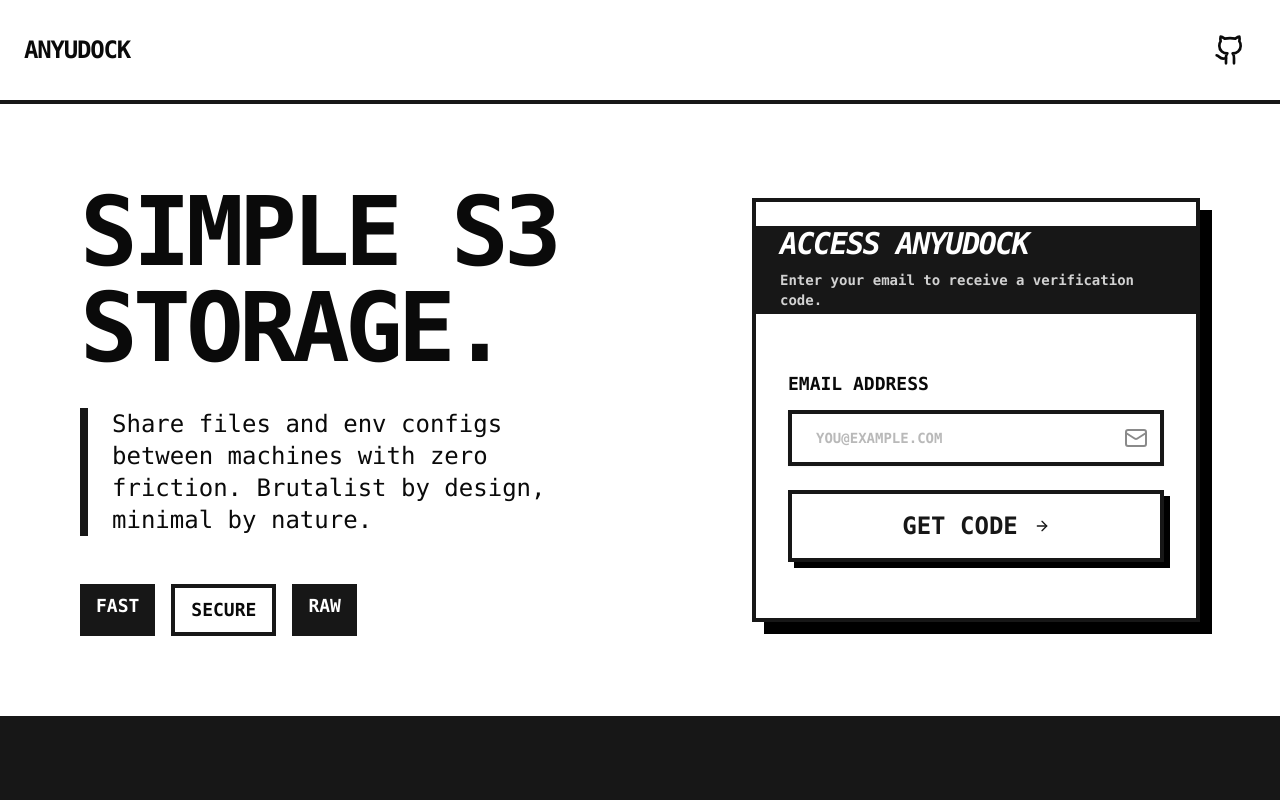
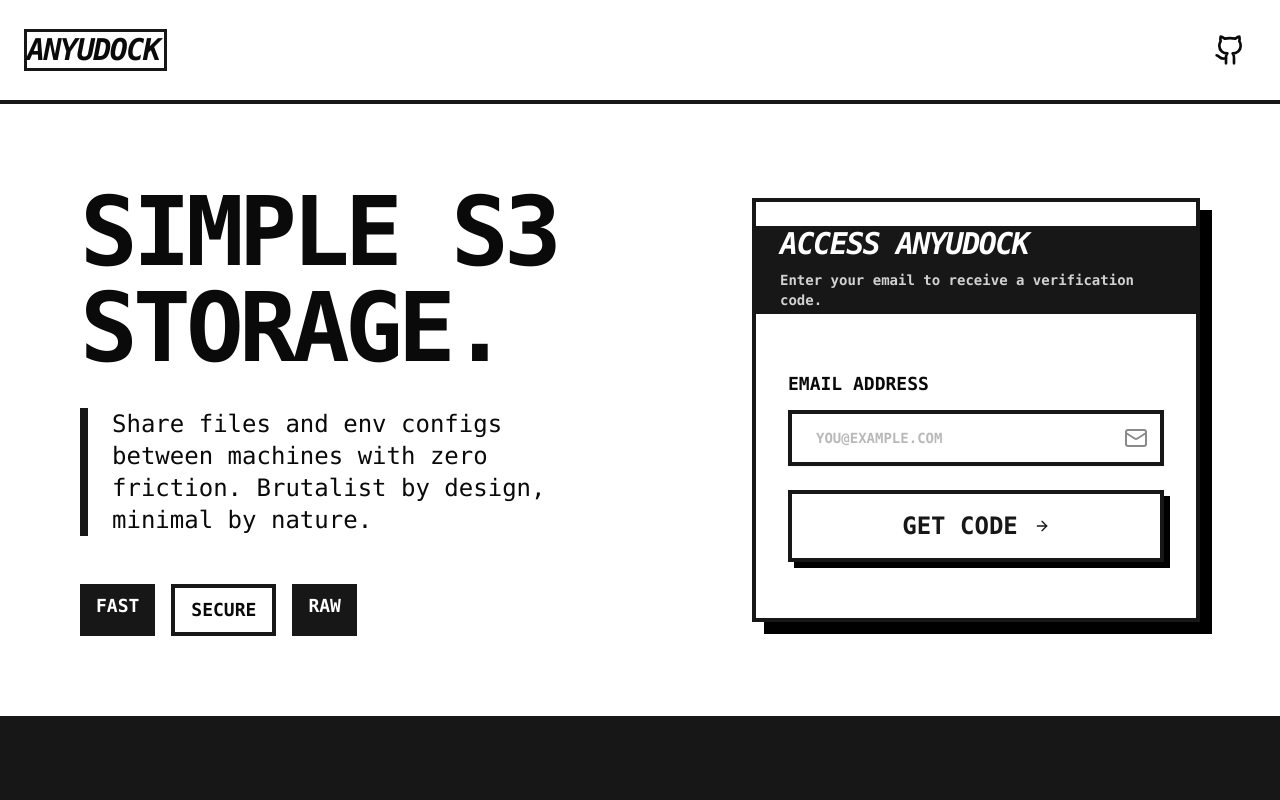
Before and after one commit to suka712/anyudock-cloud, a React (Vite) app in the folder client/: page / in a window 1280 px wide. Shown: the top 800 px of the page. Built offline with nearby package versions, Linux system fonts and the light colour scheme; no server answers.

Commit message:
Slight changes to frontend

```diff
--- a/client/src/routes/index.tsx
+++ b/client/src/routes/index.tsx
@@ -68,7 +68,7 @@
     <div className="min-h-screen bg-background font-mono selection:bg-primary selection:text-background">
       {/* Header */}
       <nav className="border-b-4 border-primary p-6 flex justify-between items-center bg-background sticky top-0 z-50">
-        <Link to="/" className="text-2xl font-black uppercase tracking-tighter">
+        <Link to="/" className="text-3xl font-black uppercase tracking-tighter italic border-3 border-primary pr-1">
           AnyuDock
         </Link>
         <a
```
